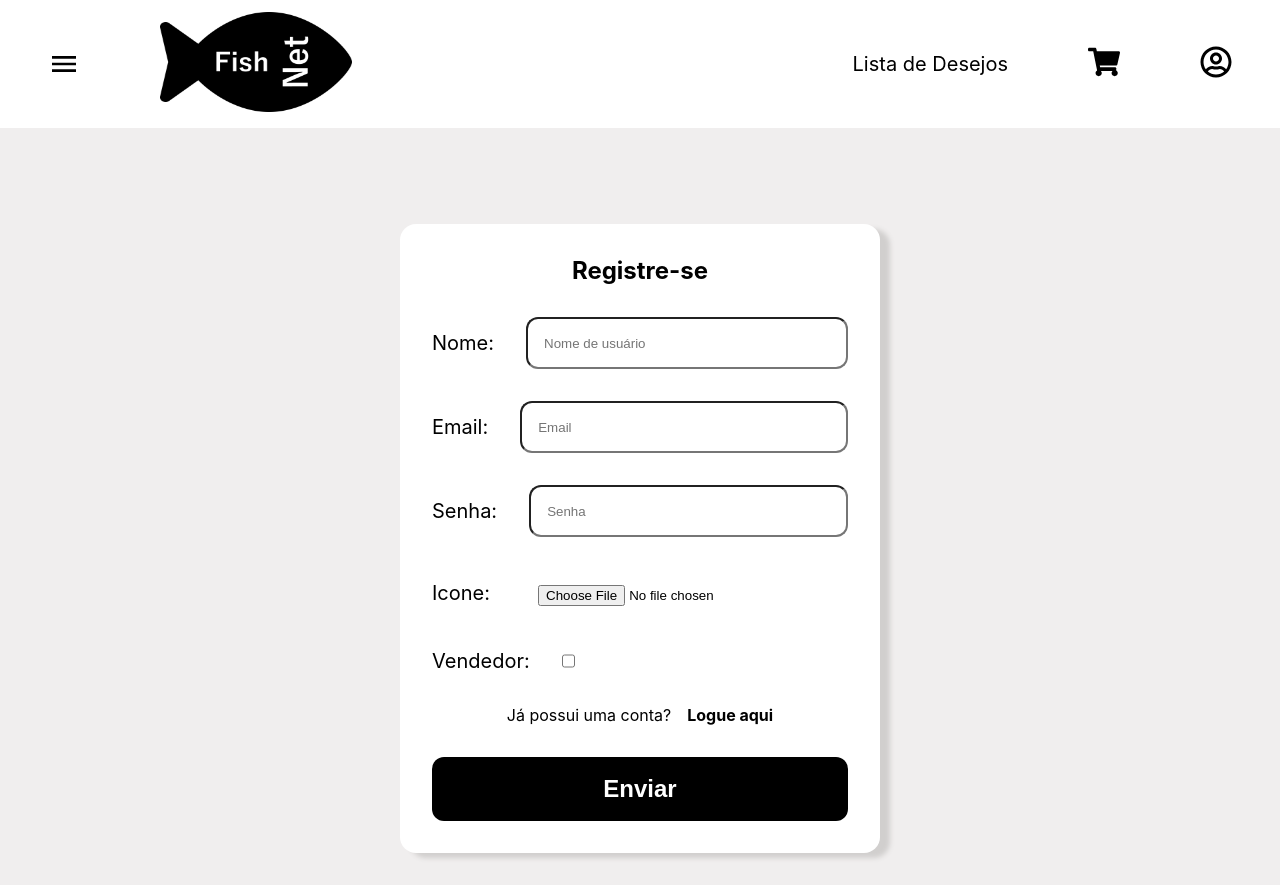
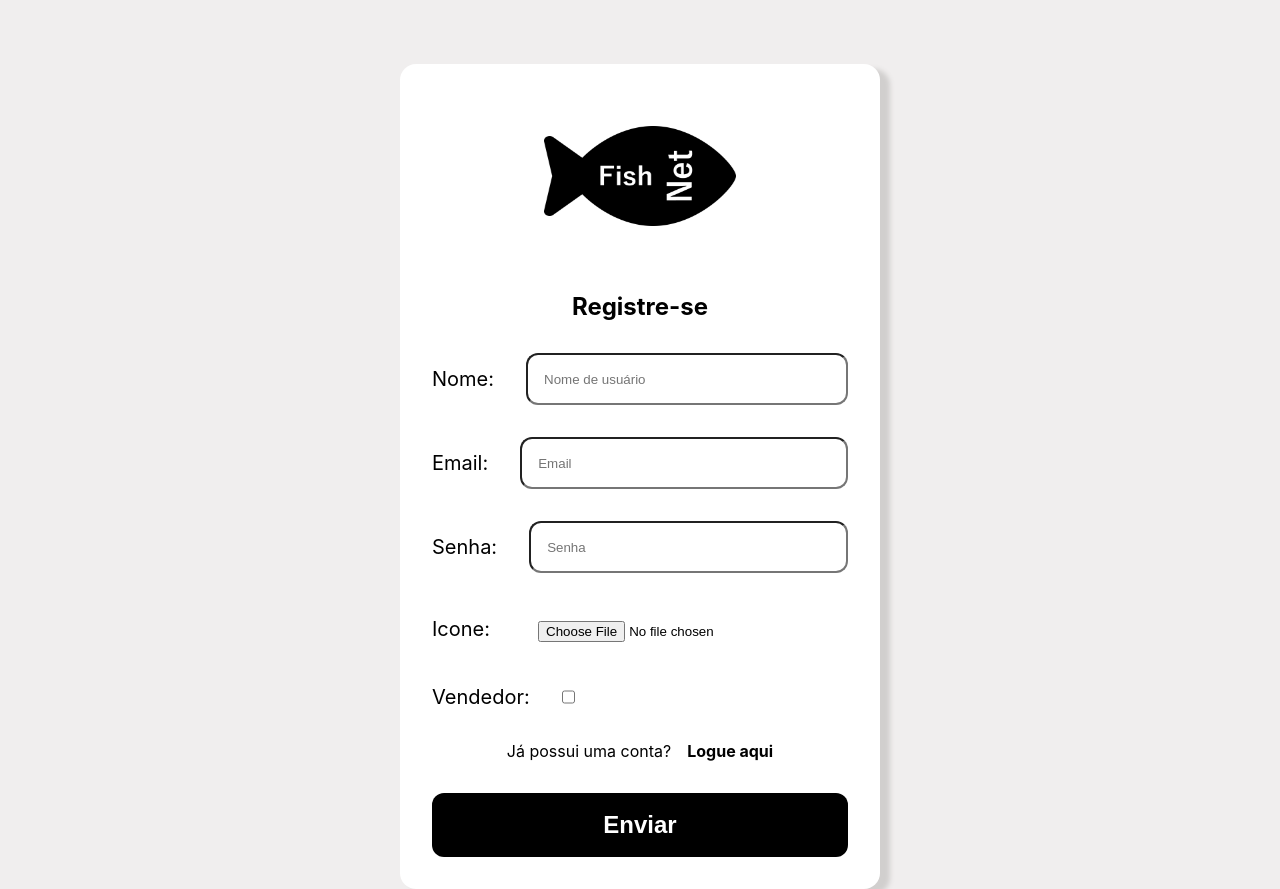
Before and after one commit to fishnet-flavio/fishnet-front-end, a React (Create React App) app: page /signin in a window 1280 px wide. Built offline with nearby package versions, Linux system fonts and the light colour scheme.

Commit message:
:sparkles: fix: auth pages no longer have navbar

```diff
--- a/src/App.tsx
+++ b/src/App.tsx
@@ -5,12 +5,7 @@ import Base from "./components/atom/Base";
 
 function App() {
   return (
-    <Base $background="#f0eeee" $height="100vh">
-        <Navbar />
-      <Base $background="#f0eeee" $padding="10rem 2rem 2rem" $width="full">
         <Outlet />
-      </Base>
-    </Base>
   );
 }
 
--- a/src/components/atom/BaseButton/index.tsx
+++ b/src/components/atom/BaseButton/index.tsx
@@ -22,6 +22,7 @@ const BaseButton = styled.button<{
     border: ${props => `2px solid ${props.$background}`};
     &:hover {
         scale: 1.01;
+        background: #2c2c2c;
     }
 `
 
--- a/src/components/molecule/LoginCard/index.tsx
+++ b/src/components/molecule/LoginCard/index.tsx
@@ -4,6 +4,8 @@ import BaseButton from "../../atom/BaseButton"
 import BaseInput from "../../atom/BaseInput"
 import BaseText from "../../atom/BaseText"
 import { FormEvent, useState } from "react"
+import logo from "../../../assets/fishnet-logo.png"
+import BaseImage from "../../atom/BaseImage"
 
 const LoginCard = () => {
 
@@ -17,6 +19,9 @@ const LoginCard = () => {
     return (
         <form>
             <Base $width="26rem" $alignItems="center" $borderRadius={16} $padding="2rem" $gap={2} $boxShadow>
+                <Link to="/">
+                        <BaseImage src={logo} $width="12rem" $height="10rem" />
+                </Link>
                 <BaseText $fontSize={24} $fontWeight="bold">Login</BaseText>
                 <Base $flexDirection="row" $gap={2} $alignItems="center">
                     <BaseText $fontSize={20} >Email: </BaseText>
--- a/src/components/molecule/SignInCard/index.tsx
+++ b/src/components/molecule/SignInCard/index.tsx
@@ -4,6 +4,8 @@ import BaseInput from "../../atom/BaseInput";
 import BaseText from "../../atom/BaseText"
 import BaseButton from "../../atom/BaseButton";
 import { Link } from "react-router-dom";
+import BaseImage from "../../atom/BaseImage";
+import logo from "../../../assets/fishnet-logo.png";
 
 const SignInCard = () => {
     const [username, setUsername] = useState<string>("");
@@ -17,6 +19,9 @@ const SignInCard = () => {
     return (
         <form>
             <Base $width="26rem" $alignItems="center" $borderRadius={16} $padding="2rem" $gap={2} $boxShadow>
+                <Link to="/">
+                    <BaseImage src={logo} $width="12rem" $height="10rem" />
+                </Link>
                 <BaseText $fontSize={24} $fontWeight="bold">Registre-se</BaseText>
                 <Base $flexDirection="row" $gap={2} $alignItems="center">
                     <BaseText $fontSize={20} >Nome: </BaseText>
--- /dev/null
+++ b/src/pages/AuthPage/index.tsx
@@ -0,0 +1,14 @@
+import { Outlet } from "react-router"
+import Base from "../../components/atom/Base"
+
+const AuthPage = () => {
+    return (
+        <Base $background="#f0eeee" $height="100vh">
+            <Base $background="#f0eeee" $padding="0 2rem" $width="full">
+                <Outlet />
+            </Base>
+        </Base>
+    )
+}
+
+export default AuthPage
--- a/src/pages/LoginPage/index.tsx
+++ b/src/pages/LoginPage/index.tsx
@@ -1,5 +1,4 @@
 import Base from "../../components/atom/Base"
-import BaseText from "../../components/atom/BaseText"
 import LoginCard from "../../components/molecule/LoginCard"
 
 const LoginPage = () => {
--- /dev/null
+++ b/src/pages/Page/index.tsx
@@ -0,0 +1,16 @@
+import { Outlet } from "react-router"
+import Base from "../../components/atom/Base"
+import Navbar from "../../components/molecule/Navbar"
+
+const Page = () => {
+    return (
+        <Base $background="#f0eeee" $height="100vh">
+            <Navbar />
+            <Base $background="#f0eeee" $padding="10rem 2rem" $width="full">
+                <Outlet />
+            </Base>
+        </Base>
+    )
+}
+
+export default Page
```
Also changed, not shown: src/routes/router.tsx (+11 -5 lines).
